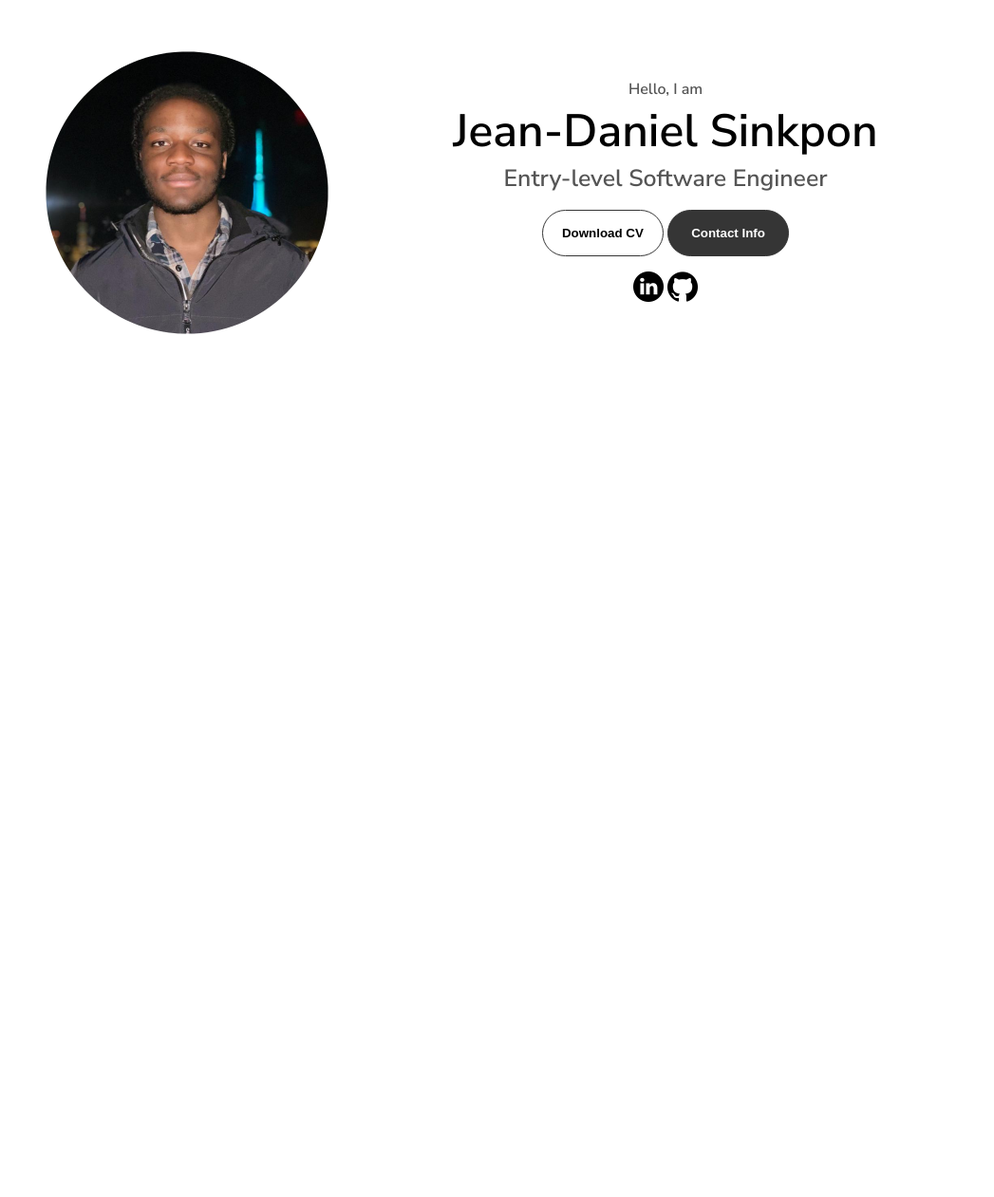
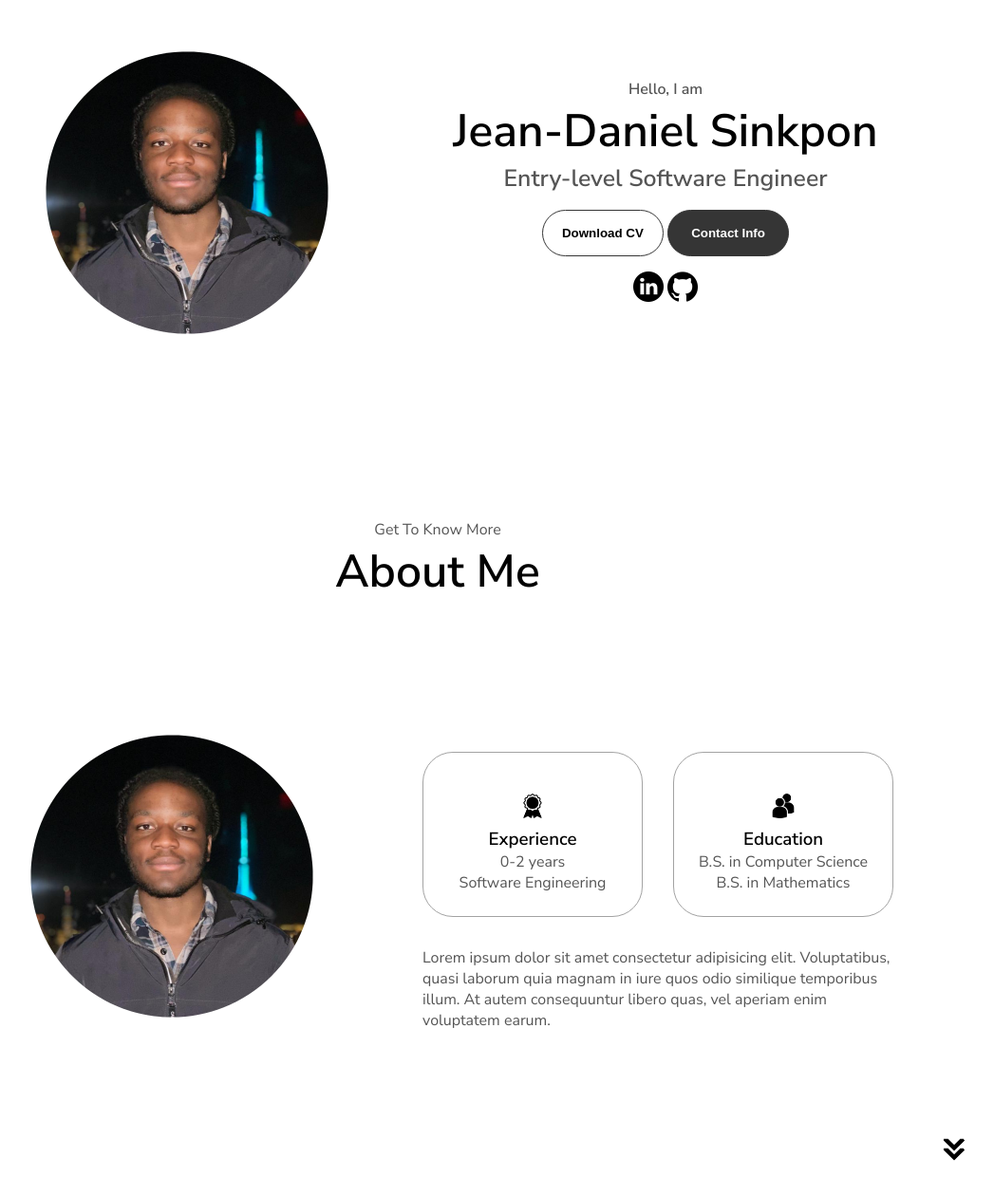
Before and after one commit to dani-sink/html-css-js-portfolio, a plain HTML site: page index.html in a window 1280 px wide. Shown: the part 285-1546 px from the top of the page at 95% size, without its empty margins (179-1226 px from the left). Before the commit the page ends 800 px from the top, so only its background shows below. Drawn offline with Linux system fonts and the light colour scheme.

Commit message:
Finished About Section

```diff
--- a/index.html
+++ b/index.html
@@ -65,6 +65,48 @@
             </div>
         </div>
     </section>
+    <section id="about">
+        <p class=section__text__p1>Get To Know More</p>
+        <h1 class=title>About Me</h1>
+        <div class="section-container">
+            <div class="section__pic-container">
+                <img src="Assets/My_Profile_Pic(1).png"
+                alt="Profile Picture"
+                class="about-pic">
+            </div>
+            <div class="about-details-container">
+                <div class="about-containers">
+                    <div class="details-container">
+                        <img src="Assets/experience.png"
+                        alt="Experience Icon"
+                        class="icon">
+                        <h3>Experience</h3>
+                        <p>0-2 years <br />Software Engineering</p>
+                    </div>
+                    <div class="details-container">
+                        <img src="Assets/education.png"
+                        alt="Education Icon"
+                        class="icon">
+                        <h3>Education</h3>
+                        <p>B.S. in Computer Science <br /> B.S. in Mathematics</p>
+                    </div>
+                </div>
+                <div class="text-container">
+                    <p>Lorem ipsum dolor sit amet consectetur
+                        adipisicing elit. Voluptatibus, quasi
+                        laborum quia magnam in iure quos odio
+                        similique temporibus illum. At autem
+                        consequuntur libero quas, vel aperiam
+                        enim voluptatem earum.</p>
+                </div>
+            </div>
+        </div>
+        <img
+        src="./Assets/arrow.png"
+        alt="Arrow Icon"
+        class="icon arrow"
+        onclick="location.href='./experience'">
+    </section>
     <script src="app.js"></script>
 </body>
 </html>
--- a/style.css
+++ b/style.css
@@ -256,3 +256,57 @@ section {
 .button-container {
     gap: 1rem;
 }
+
+
+/* About  */
+
+#about{
+    position: relative;
+}
+
+.about-containers {
+    gap: 2rem;
+    margin-bottom: 2rem;
+    margin-top: 2rem
+}
+
+.about-details-container {
+    justify-content: center;
+    flex-direction: column;
+}
+
+.about-containers,
+.about-details-container {
+    display:flex
+}
+
+.about-pic {
+    border-radius: 2rem;
+}
+
+.arrow {
+    position: absolute;
+    right: -5rem;
+    bottom: 2.5rem;
+}
+
+.details-container {
+    padding: 1.5rem;
+    flex: 1;
+    background: white;
+    border-radius: 2rem;
+    border: rgb(53,53,53) 0.1rem solid;
+    border-color: rgb(163,163,163);
+    text-align: center;
+}
+
+.section-container{
+    gap: 4rem;
+    height: 80%;
+}
+
+.section__pic-container {
+    height: 400px;
+    width: 400px;
+    margin: auto 0;
+}
```
